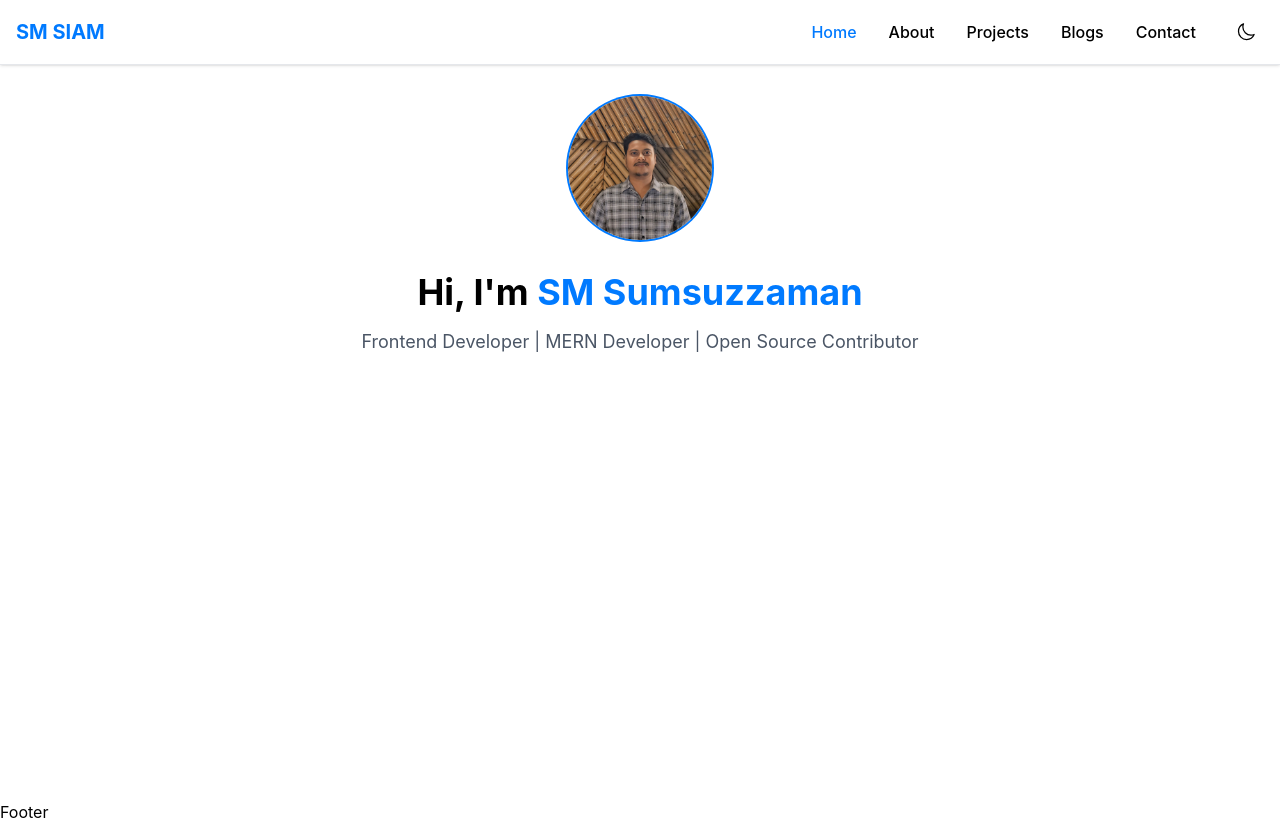
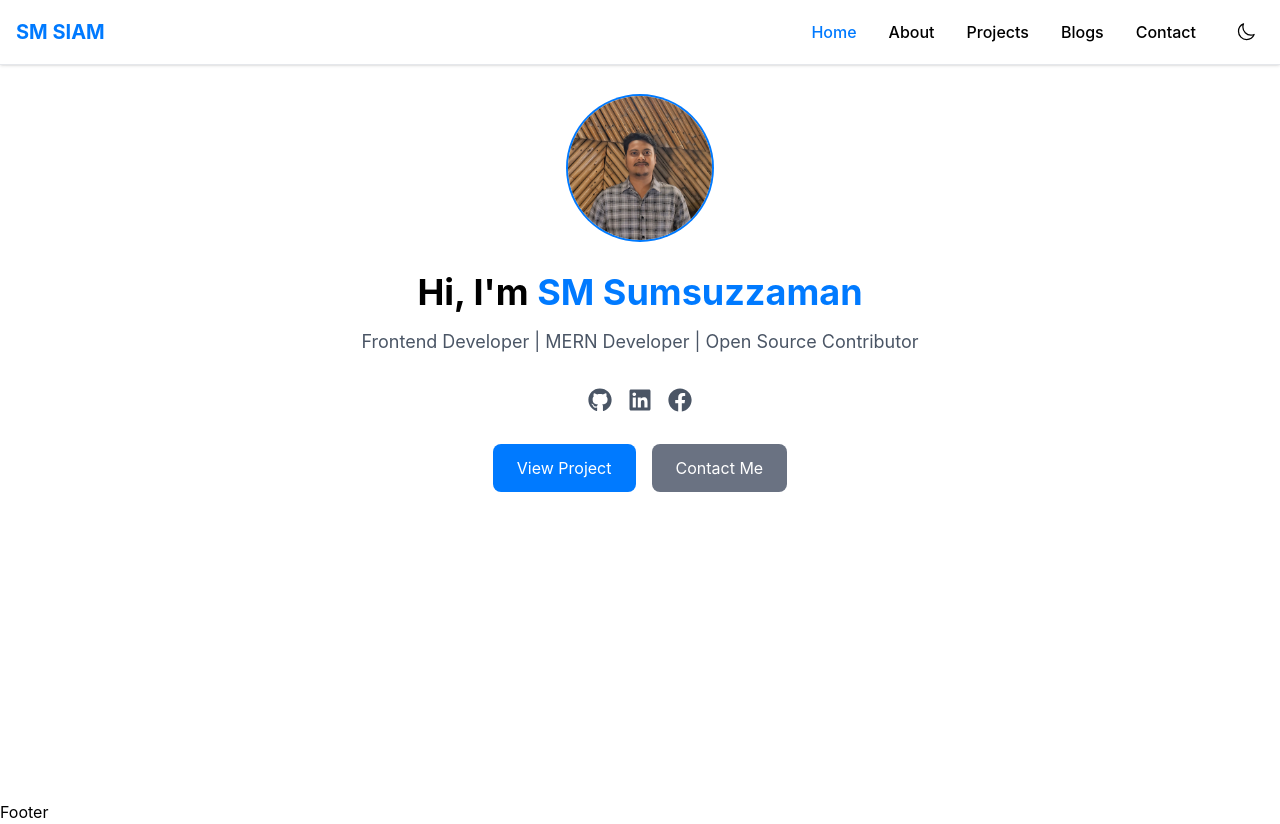
Before and after one commit to siam114/portfolio-website-nextjs, a Next.js app: page / in a window 1280 px wide. Built offline with nearby package versions, Linux system fonts and the light colour scheme.

Commit message:
complete hero section

```diff
--- a/package.json
+++ b/package.json
@@ -13,7 +13,8 @@
     "framer-motion": "^12.23.3",
     "next": "15.3.5",
     "react": "^19.0.0",
-    "react-dom": "^19.0.0"
+    "react-dom": "^19.0.0",
+    "react-icons": "^5.5.0"
   },
   "devDependencies": {
     "@eslint/eslintrc": "^3",
--- a/src/app/components/Hero.tsx
+++ b/src/app/components/Hero.tsx
@@ -1,18 +1,72 @@
-import Image from "next/image"
+import Image from "next/image";
+import Link from "next/link";
+import { FaFacebook, FaGithub, FaLinkedin } from "react-icons/fa";
 
 const Hero = () => {
   return (
     <section className="py=28 container mx-auto max-w-7xl px-4">
       <div className="max-w-3xl mx-auto text-center">
         <div className="flex flex-col items-center mb-4">
-            <Image src="/siam.jpg" alt="Profile Photo" width={1000} height={1000} className="rounded-full mb-4 w-36 h-36 object-cover ring-2 ring-primary"/>
+          <Image
+            src="/siam.jpg"
+            alt="Profile Photo"
+            width={1000}
+            height={1000}
+            className="rounded-full mb-4 w-36 h-36 object-cover ring-2 ring-primary"
+          />
         </div>
 
-        <h1 className="text-2xl md:text-4xl font-bold mb-4">Hi, I&apos;m <span className="text-primary"> SM Sumsuzzaman</span></h1>
-        <p className="text-sm md:text-lg text-gray-600 dark:text-gray-300">Frontend Developer | MERN Developer | Open Source Contributor</p>
+        <h1 className="text-2xl md:text-4xl font-bold mb-4">
+          Hi, I&apos;m <span className="text-primary"> SM Sumsuzzaman</span>
+        </h1>
+        <p className="text-sm md:text-lg text-gray-600 dark:text-gray-300 mb-8">
+          Frontend Developer | MERN Developer | Open Source Contributor
+        </p>
+
+        <div className="flex justify-center space-x-4 mb-8">
+          <Link
+            href="https://github.com/siam114"
+            target="_blank"
+            className="text-2xl text-gray-600 hover:text-primary dark:text-gray-300 transition-colors duration-300"
+          >
+            <FaGithub />
+          </Link>
+
+          <Link
+            href="https://www.linkedin.com/in/sm-siam598"
+            target="_blank"
+            className="text-2xl text-gray-600 hover:text-primary dark:text-gray-300 transition-colors duration-300"
+          >
+            <FaLinkedin />
+          </Link>
+
+          <Link
+            href="https://www.facebook.com/sumsuzzaman.siam"
+            target="_blank"
+            className="text-2xl text-gray-600 hover:text-primary dark:text-gray-300 transition-colors duration-300"
+          >
+            <FaFacebook />
+          </Link>
+        </div>
+
+        <div className="flex flex-col md:flex-row justify-center gap-4">
+          <Link
+            href="/projects"
+            className="bg-primary inline-block w-full md:w-auto text-white px-6 py-3 rounded-lg hover:bg-primary/70 transition-colors"
+          >
+            View Project
+          </Link>
+
+          <Link
+            href="/contact"
+            className="bg-gray-500 inline-block w-full md:w-auto text-white hover:text-gray-800 px-6 py-3 rounded-lg hover:bg-gray-300 transition-colors"
+          >
+            Contact Me
+          </Link>
+        </div>
       </div>
     </section>
-  )
-}
+  );
+};
 
-export default Hero
+export default Hero;
```
Also changed, not shown: 1 other file (tests, documents, lock files or other folders).
